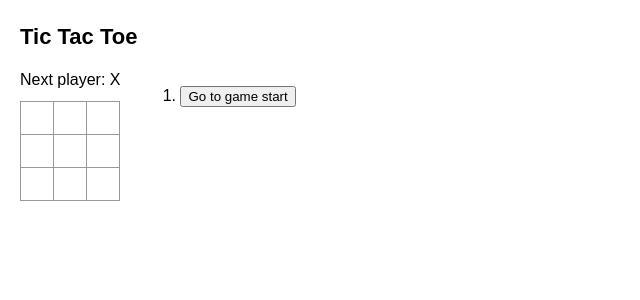
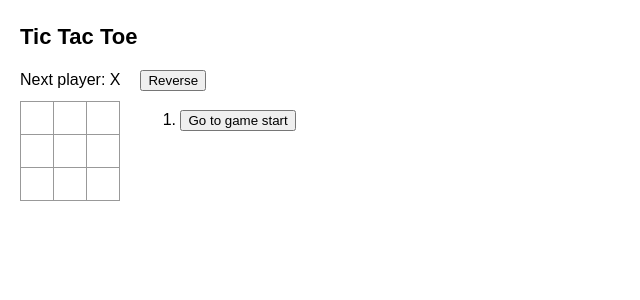
Before and after one commit to katjakrempel/react-tic-tac-toe, a React (Vite) app: page / in a window 1280 px wide. Shown: the top 300 px of the page, without its empty margins (0-640 px from the left). Built offline with nearby package versions, Linux system fonts and the light colour scheme.

Commit message:
add toggle button to sort moves asc/desc

```diff
--- a/src/components/Game.jsx
+++ b/src/components/Game.jsx
@@ -4,6 +4,7 @@ import Board from "./Board";
 function Game() {
   const [history, setHistory] = useState([Array(9).fill(null)]);
   const [currentMove, setCurrentMove] = useState(0);
+  const [isDescending, setIsDescending] = useState(false);
   const xIsNext = currentMove % 2 === 0;
   const currentSquares = history[currentMove];
 
@@ -15,6 +16,10 @@ function Game() {
 
   function jumpTo(nextMove) {
     setCurrentMove(nextMove);
+  }
+
+  function toggleSort() {
+    setIsDescending(!isDescending);
   }
 
   const moves = history.map((squares, move) => {
@@ -44,7 +49,10 @@ function Game() {
         <Board xIsNext={xIsNext} squares={currentSquares} onPlay={handlePlay} />
       </div>
       <div className="game-info">
-        <ol>{moves}</ol>
+        <button className="reverse-button" onClick={() => toggleSort()}>
+          Reverse
+        </button>
+        <ol>{isDescending ? moves.reverse() : moves}</ol>
       </div>
     </div>
   );
```
